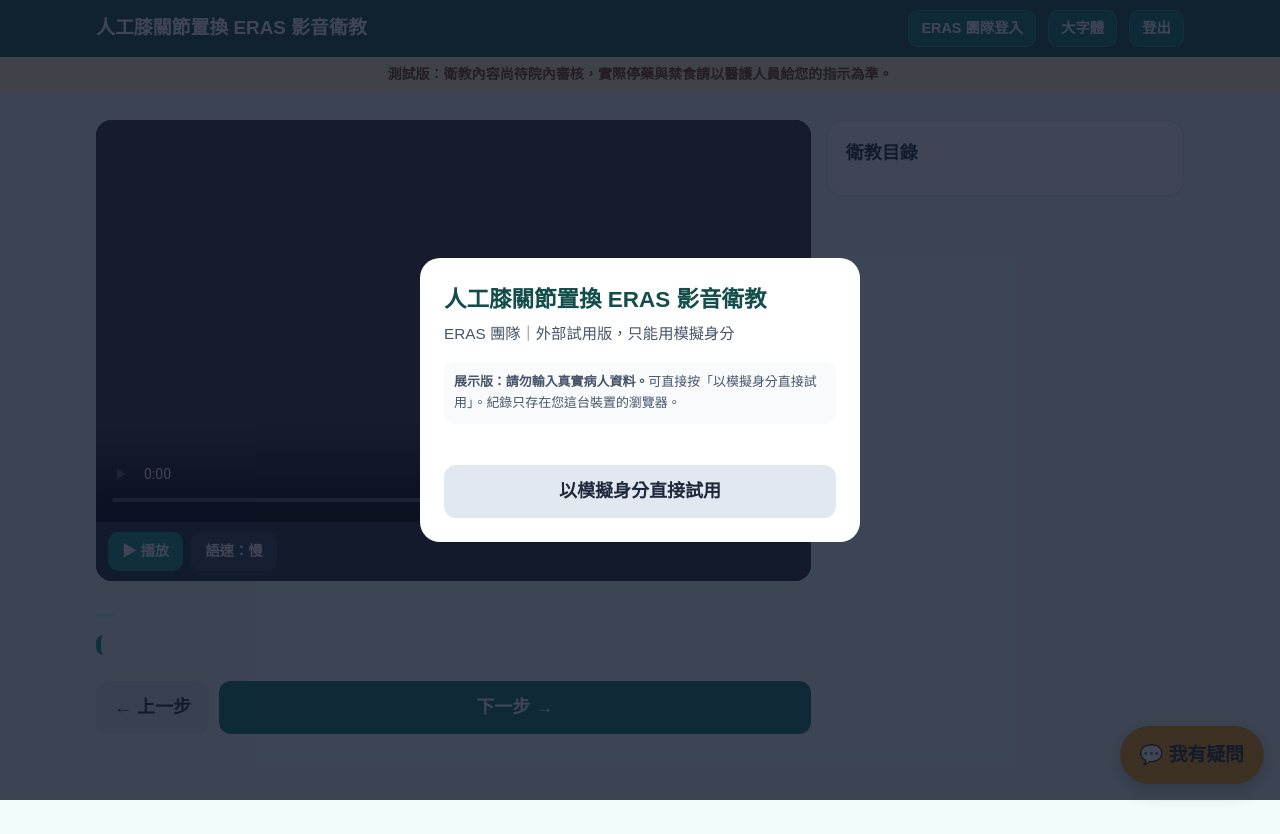
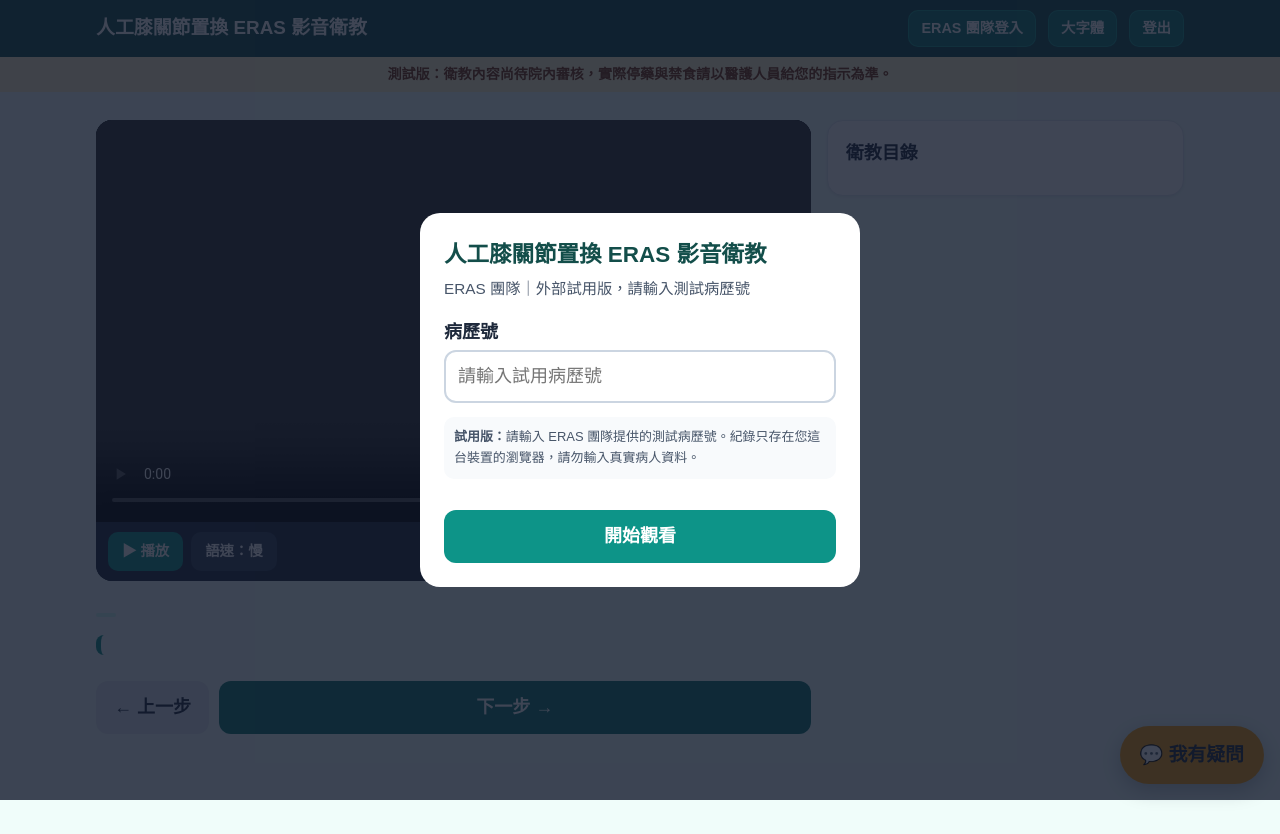
Before and after one commit to zx655327-commits/eras-tka-app, a plain HTML site: page index.html in a window 1280 px wide. Drawn offline with Linux system fonts and the light colour scheme.

Commit message:
試用版：病人端需輸入測試病歷號，團隊端不顯示密碼
Co-Authored-By: Claude Opus 5.5 <noreply@anthropic.com>
Claude-Session: https://claude.ai/code/session_01KvqAQkQJBWCsVZ1urzvzrR

```diff
--- a/assets/app.js
+++ b/assets/app.js
@@ -13,9 +13,15 @@
   }
   $('inDate').value = todayStr();
 
-  if (CFG.demo) {
+  /* 外部試用版：只接受測試病歷號（trialMrn），不需輸入姓名與日期 */
+  if (CFG.trialMrn) {
+    ['inName', 'inDate'].forEach(function (id) { $(id).closest('.field').classList.add('hidden'); });
+    $('inMrn').placeholder = '請輸入試用病歷號';
+    $('privacyNote').innerHTML = '<strong>試用版：</strong>請輸入 ERAS 團隊提供的測試病歷號。紀錄只存在您這台裝置的瀏覽器，請勿輸入真實病人資料。';
+  }
+  if (CFG.demo) $('lnkAdmin').classList.remove('hidden');
+  if (CFG.demo && !CFG.trialMrn) {
     $('btnDemo').classList.remove('hidden');
-    $('lnkAdmin').classList.remove('hidden');
     if (CFG.adminHref) $('lnkAdmin').setAttribute('href', CFG.adminHref);
     $('privacyNote').innerHTML = '<strong>展示版：請勿輸入真實病人資料。</strong>可直接按「以模擬身分直接試用」。紀錄只存在您這台裝置的瀏覽器。';
     $('btnDemo').addEventListener('click', function () {
@@ -27,6 +33,10 @@
 
   $('loginForm').addEventListener('submit', function (e) {
     e.preventDefault();
+    if (CFG.trialMrn) {
+      if ($('inMrn').value.trim() !== CFG.trialMrn) { $('loginErr').textContent = '病歷號不正確，試用版請輸入 ERAS 團隊提供的測試病歷號。'; return; }
+      $('inName').value = '測試病人'; $('inDate').value = todayStr();
+    }
     var name = $('inName').value.trim(), mrn = $('inMrn').value.trim(), date = $('inDate').value;
     if (!name || !mrn || !date) { $('loginErr').textContent = '請完整填寫姓名、病歷號與門診日期。'; return; }
     if (!/^[A-Za-z0-9-]{4,20}$/.test(mrn)) { $('loginErr').textContent = '病歷號格式不正確，請只輸入英文字母或數字。'; return; }
--- a/assets/team.js
+++ b/assets/team.js
@@ -32,7 +32,7 @@
   ROLES.forEach(function (r) {
     var o = document.createElement('option'); o.value = r.id; o.textContent = r.name; $('role').appendChild(o);
   });
-  if (CFG.demo) {
+  if (CFG.demo && !CFG.hidePins) {
     var h = $('pinHint');
     h.innerHTML = '<strong>展示版各職類密碼</strong>';
     var ul = document.createElement('div'); ul.className = 'pin-list';
--- a/index.html
+++ b/index.html
@@ -12,14 +12,13 @@
   <meta name="apple-mobile-web-app-title" content="ERAS 膝衛教" />
   <link rel="apple-touch-icon" href="icons/apple-touch-icon.png" />
   <link rel="icon" type="image/png" href="icons/icon-192.png" />
-  <style>#loginForm .field, #loginForm button[type=submit] { display: none !important; }</style>
 </head>
 <body>
   <!-- 登入 -->
   <div id="loginOverlay" class="overlay">
     <form class="login" id="loginForm" autocomplete="off" novalidate>
       <h1>人工膝關節置換 ERAS 影音衛教</h1>
-      <p class="sub">ERAS 團隊｜外部試用版，只能用模擬身分</p>
+      <p class="sub">ERAS 團隊｜外部試用版，請輸入測試病歷號</p>
       <div class="field">
         <label for="inName">姓名</label>
         <input id="inName" type="text" maxlength="30" required />
@@ -194,7 +193,7 @@
 
   <script src="assets/nodes.js"></script>
   <script src="assets/store.js"></script>
-  <script>window.ERAS_CONFIG.demo = true;</script>
+  <script>window.ERAS_CONFIG.demo = true; window.ERAS_CONFIG.trialMrn = '12345'; window.ERAS_CONFIG.hidePins = true;</script>
   <script src="assets/app.js"></script>
   <script src="assets/questions.js"></script>
   <script src="assets/ask.js"></script>
--- a/sw.js
+++ b/sw.js
@@ -1,5 +1,5 @@
-/* ERAS 膝衛教 App：離線快取（自動產生，版本 39f46ad7） */
-var CACHE = 'eras-tka-39f46ad7';
+/* ERAS 膝衛教 App：離線快取（自動產生，版本 6ef0ac4c） */
+var CACHE = 'eras-tka-6ef0ac4c';
 var SHELL = ["./", "index.html", "team.html", "manifest.webmanifest", "assets/admin.css", "assets/admin.js", "assets/app.css", "assets/app.js", "assets/ask.js", "assets/care_items.js", "assets/install.js", "assets/nodes.js", "assets/qadmin.js", "assets/questions.js", "assets/sadmin.js", "assets/store.js", "assets/survey.js", "assets/team.js", "icons/apple-touch-icon.png", "icons/icon-192.png", "icons/icon-512.png", "icons/maskable-512.png"];
 self.addEventListener('install', function (e) {
   e.waitUntil(caches.open(CACHE).then(function (c) { return c.addAll(SHELL); }).then(function () { return self.skipWaiting(); }));
```
Also changed, not shown: admin.html (+0 -1 lines), team.html (+1 -2 lines), icons/apple-touch-icon.png, icons/icon-192.png, icons/icon-512.png, icons/maskable-512.png, 1 other file.
